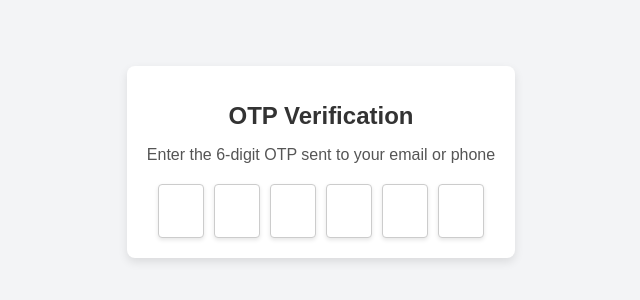
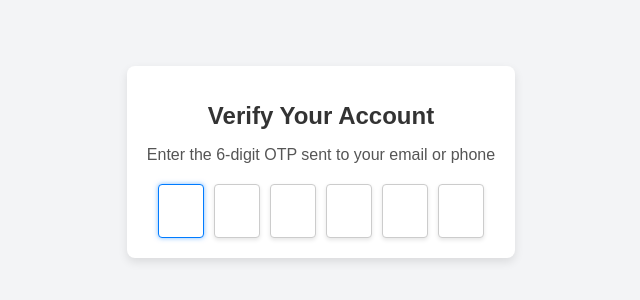
Before and after one commit to acciojob/OTP-akhilrale11, a website: page main.html in a window 1280 px wide. Shown: the part 238-538 px from the top of the page, without its empty margins (319-959 px from the left). Drawn offline with Linux system fonts and the light colour scheme.

Commit message:
created a submission

```diff
--- a/main.html
+++ b/main.html
@@ -8,7 +8,7 @@
 </head>
 <body>
   <div class="container">
-    <h1 id="verification_heading">OTP Verification</h1>
+    <h1 id="verification_heading">Verify Your Account</h1>
     <p id="verification_subtext">Enter the 6-digit OTP sent to your email or phone</p>
     <div class="code-container">
       <input type="text" id="code-1" maxlength="1" class="code">
--- a/script.js
+++ b/script.js
@@ -16,4 +16,9 @@ codes.forEach((code, idx) => {
       }
     }
   });
+
+  // Automatically focus on the first input field when the page loads
+  if (idx === 0) {
+    code.focus();
+  }
 });
--- a/styles.css
+++ b/styles.css
@@ -1,4 +1,3 @@
-/*  your css code here. If applicable */
 body {
   font-family: Arial, sans-serif;
   display: flex;
```
